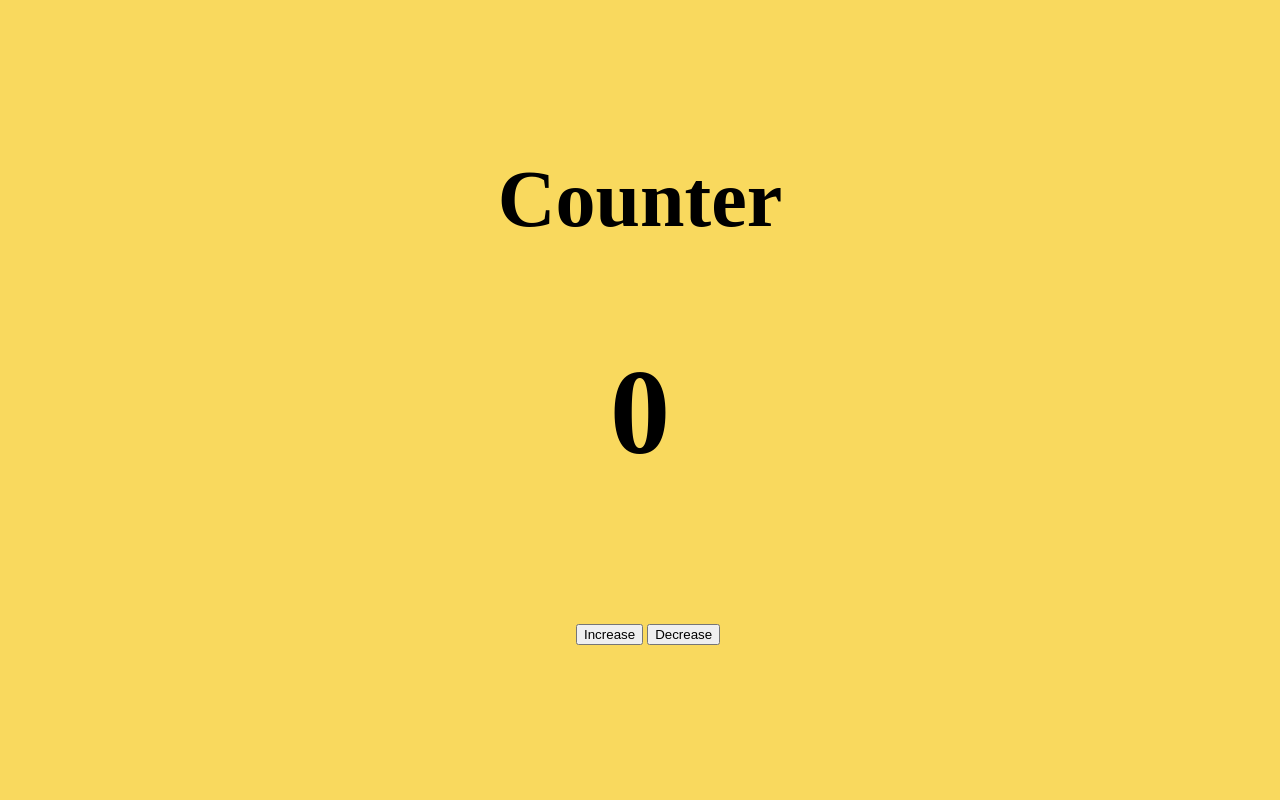
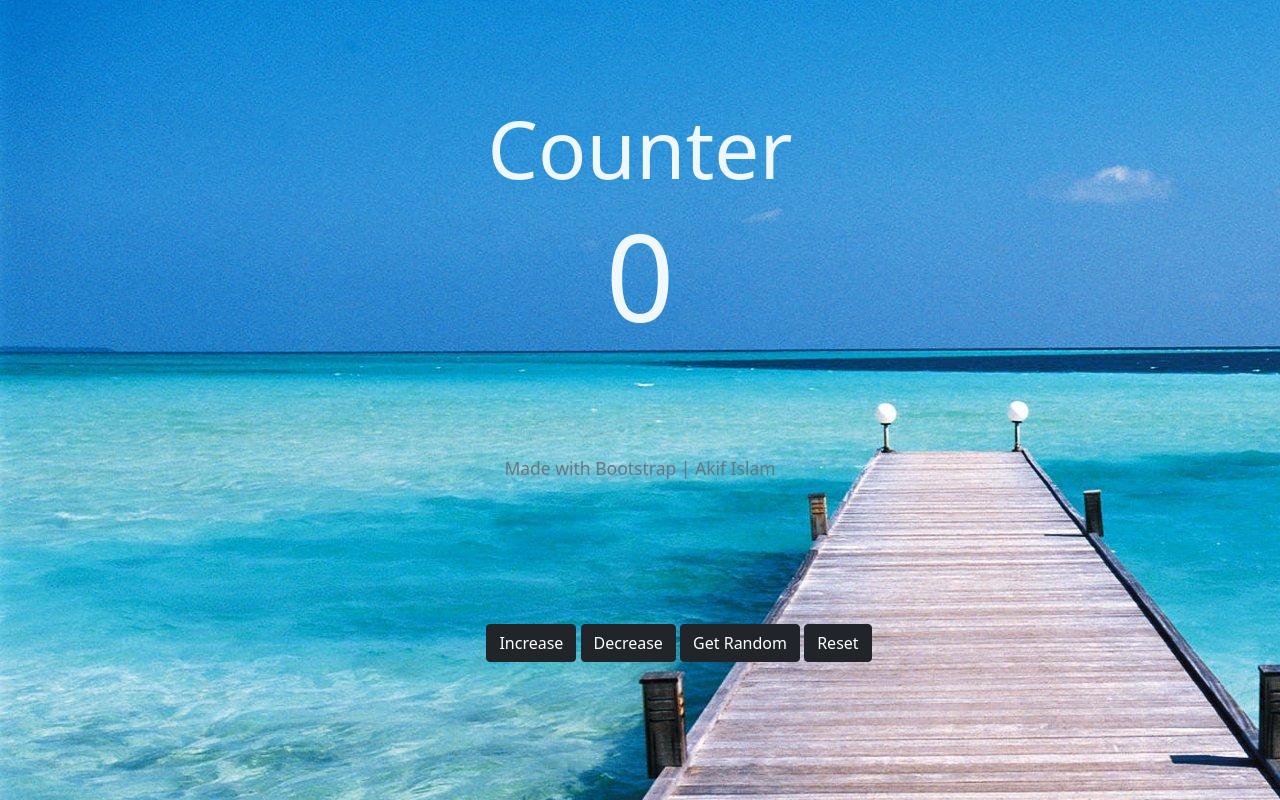
Before and after one commit to akifislam/Super-Simple-Javascript-Counter, a website: page index.html in a window 1280 px wide. Drawn offline with nearby package versions, Linux system fonts and the light colour scheme.

Commit message:
Add Bootstrap

```diff
--- a/hello.js
+++ b/hello.js
@@ -1,15 +1,27 @@
 let plus = document.getElementById("increment")
 let neg = document.getElementById("decrement")
+let reset=document.getElementById("reset")
 let number = document.getElementById("display")
+let getRandom = document.getElementById("getrandom")
 
 let count = 0;
 
 plus.addEventListener('click',function (){
     count+=1
-    number.innerHTML = count;
+    number.innerHTML = count
 })
 
 neg.addEventListener('click',function (){
     count-=1
-    number.innerHTML = count;
+    number.innerHTML = count
 })
+
+reset.addEventListener('click',function(){
+    count = 0
+    number.innerHTML= count
+})
+
+getRandom.addEventListener('click',function(){
+    let x = Math.floor(Math.random()*100)
+    number.innerHTML = x
+})
--- a/index.html
+++ b/index.html
@@ -1,6 +1,7 @@
 <!DOCTYPE html>
 <html lang="en">
 <head>
+    <link href="https://cdn.jsdelivr.net/npm/bootstrap@5.1.3/dist/css/bootstrap.min.css" rel="stylesheet" integrity="sha384-1BmE4kWBq78iYhFldvKuhfTAU6auU8tT94WrHftjDbrCEXSU1oBoqyl2QvZ6jIW3" crossorigin="anonymous">
     <link rel="stylesheet" href="style.css">
     <title>Javascript Counter</title>
     <h1> Counter </h1>
@@ -11,12 +12,21 @@
 <body>
 
 <h2 id="display"> 0 </h2>
+<h2 id="fancy-text">
+    <small class="text-muted">Made with Bootstrap | Akif Islam</small>
+</h2>
+
 <div>
-    <button id="increment">Increase</button>
-    <button id="decrement">Decrease</button>
+    <button id="increment" type="button" class="btn btn-dark"> Increase </button>
+    <button id="decrement" type="button" class="btn btn-dark"> Decrease</button>
+    <button id = "getrandom" type="button" class="btn btn-dark">Get Random</button>
+    <button id = "reset" type="button" class="btn btn-dark">Reset</button>
 </div>
 
+<script src="https://cdn.jsdelivr.net/npm/@popperjs/core@2.10.2/dist/umd/popper.min.js" integrity="sha384-7+zCNj/IqJ95wo16oMtfsKbZ9ccEh31eOz1HGyDuCQ6wgnyJNSYdrPa03rtR1zdB" crossorigin="anonymous"></script>
+<script src="https://cdn.jsdelivr.net/npm/bootstrap@5.1.3/dist/js/bootstrap.min.js" integrity="sha384-QJHtvGhmr9XOIpI6YVutG+2QOK9T+ZnN4kzFN1RtK3zEFEIsxhlmWl5/YESvpZ13" crossorigin="anonymous"></script>
 <script src="hello.js"></script>
+
 </body>
 
 
--- a/style.css
+++ b/style.css
@@ -1,21 +1,31 @@
 #display{
     text-align: center;
     font-size: 120px;
+    color: aliceblue;
 
 }
 
 h1{
+    color: aliceblue;
     text-align: center;
     padding-top: 100px;
     font-size: 80px;
 }
 
 body{
-    background-image: url(yellowback.jpg)
+    background-image: url(47-478007_beautiful-sea-wallpaper-background-of-sea.jpg)
 
 }
 div {
     position: absolute;
     top: 78%;
-    left: 45%;
+    left: 38%;
 }
+
+#fancy-text{
+    font-size: 20px;
+    color: fuchsia;
+    text-align: center;
+    padding-top: 100px;
+
+}
```
Also changed, not shown: 47-478007_beautiful-sea-wallpaper-background-of-sea.jpg (added).
